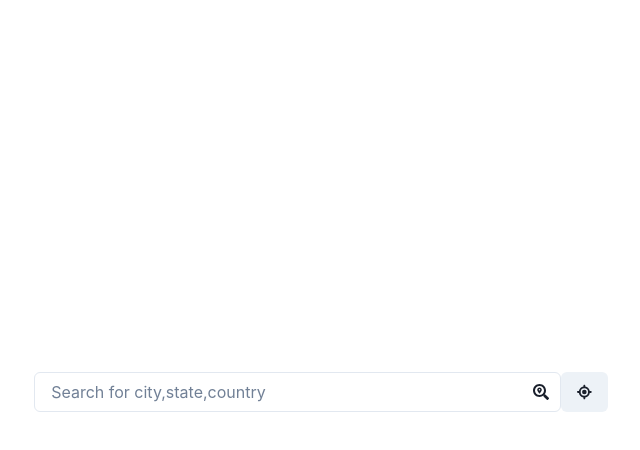
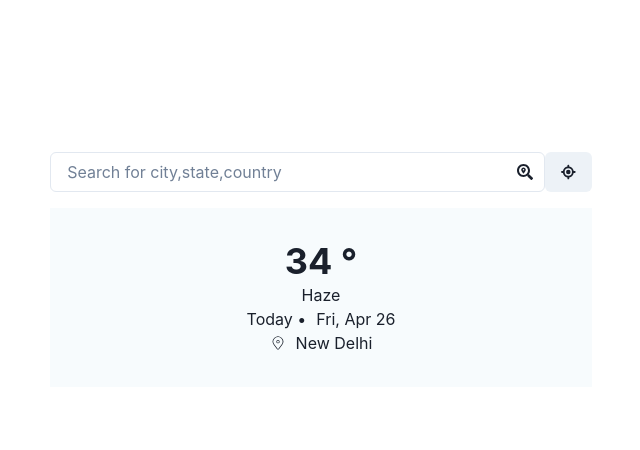
Before and after one commit to RiiXXD/DigitalPaaniAssingment, a React (Create React App) app in the folder weather/: page / in a window 1280 px wide. Shown: the top 450 px of the page, without its empty margins (319-959 px from the left). Built offline with nearby package versions, Linux system fonts and the light colour scheme.

Commit message:
working on Static UI

```diff
--- a/weather/src/Components/Home.jsx
+++ b/weather/src/Components/Home.jsx
@@ -7,12 +7,23 @@ import {
   Flex,
   Button,
   Box,
+  Heading,
+  Text,
 } from "@chakra-ui/react";
 import { FaSearchLocation } from "react-icons/fa";
 import { FaLocationCrosshairs } from "react-icons/fa6";
+import { CiLocationOn } from "react-icons/ci";
 const Home = () => {
+  const dateBuilder = () => {
+    const today = new Date();
+    return today.toLocaleDateString(undefined, {
+      weekday: "short",
+      day: "numeric",
+      month: "short",
+    });
+  };
   return (
-    <Container w="80% ">
+    <Container w="90%" minH="70vh" p="2em">
       <Flex
         width={"100%"}
         className="SearchBox"
@@ -32,7 +43,19 @@ const Home = () => {
           <FaLocationCrosshairs />
         </Button>
       </Flex>
-      <Box mt="1em" bg="rgba(173, 216, 230, 0.5)"></Box>
+      <Box mt="1em" bg="rgba(173, 216, 230, 0.1)" textAlign={"center"} p="2em">
+        <Heading>34 &#176;</Heading>
+        <Text>Haze</Text>
+        <Flex align={"center"} justify={"center"} gap={"10PX"}>
+          <Text>Today •</Text>
+
+          <Text>{dateBuilder()}</Text>
+        </Flex>
+        <Flex align={"center"} justify={"center"} gap={"10PX"}>
+          <CiLocationOn />
+          <Text>New Delhi</Text>
+        </Flex>
+      </Box>
     </Container>
   );
 };
```
